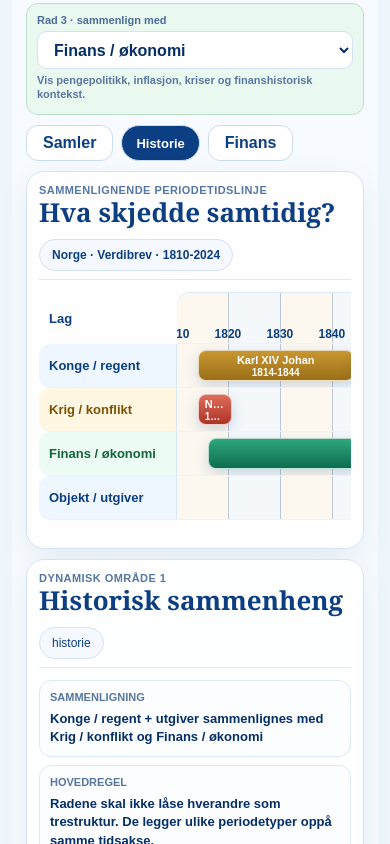
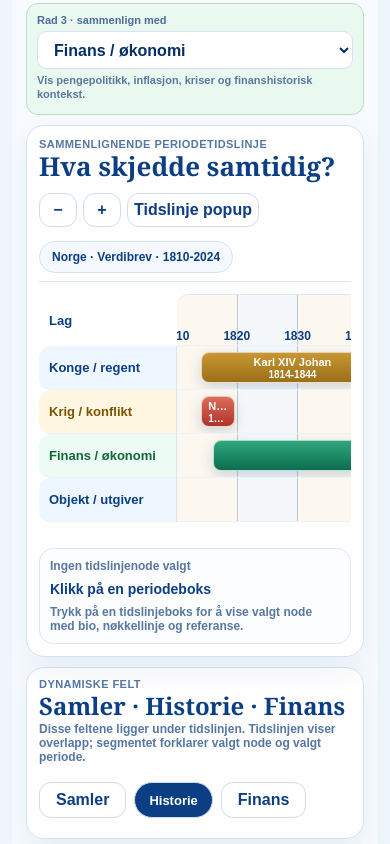
Before and after one commit to tsandvin/collectium-clean-next, a Next.js app: page /test/periodefilter in a window 390 px wide. Shown: the part 1300-2144 px from the top of the page. Built offline with nearby package versions, Linux system fonts and the light colour scheme.

Commit message:
Move period dynamic fields under segments

```diff
--- a/components/period-filter-test/CollectiumPeriodFilterTest.module.css
+++ b/components/period-filter-test/CollectiumPeriodFilterTest.module.css
@@ -464,3 +464,131 @@
     grid-template-columns: 1fr;
   }
 }
+
+.timelineTools {
+  display: inline-flex;
+  align-items: center;
+  gap: 6px;
+  flex-wrap: wrap;
+}
+
+.timelineTools button {
+  min-width: 38px;
+  min-height: 34px;
+  border: 1px solid #cbdcf0;
+  border-radius: 12px;
+  background: #ffffff;
+  color: #0b3e82;
+  font-size: 16px;
+  font-weight: 900;
+  cursor: pointer;
+}
+
+.timelineTools button[data-active="true"] {
+  background: #0b3e82;
+  color: #ffffff;
+}
+
+.timelineOverlay {
+  position: fixed;
+  inset: 12px;
+  z-index: 2000;
+  overflow: auto;
+  padding: 14px;
+  border: 1px solid #b9d4ef;
+  border-radius: 22px;
+  background: rgba(247, 251, 255, 0.98);
+  box-shadow: 0 24px 80px rgba(5, 31, 70, 0.28);
+}
+
+.timelineOverlay .timelineShell {
+  min-height: 58vh;
+}
+
+.timelineOnlyHint {
+  margin: -4px 0 10px;
+  padding: 9px 12px;
+  border: 1px solid #d7e5f4;
+  border-radius: 12px;
+  background: #f2f7fd;
+  color: #40618c;
+  font-size: 12px;
+  font-weight: 800;
+}
+
+.timelineClickInfo {
+  display: grid;
+  grid-template-columns: minmax(150px, 0.35fr) minmax(160px, 0.45fr) 1fr;
+  gap: 8px;
+  align-items: center;
+  margin-top: 10px;
+  padding: 10px;
+  border: 1px solid #dce8f4;
+  border-radius: 14px;
+  background: #fbfdff;
+}
+
+.timelineClickInfo span,
+.timelineClickInfo small {
+  color: #58779e;
+  font-size: 12px;
+  font-weight: 800;
+}
+
+.timelineClickInfo strong {
+  color: #0b3e82;
+  font-size: 14px;
+  font-weight: 900;
+}
+
+.segmentArea {
+  display: flex;
+  justify-content: space-between;
+  gap: 12px;
+  align-items: center;
+  margin: 10px 0;
+  padding: 10px 12px;
+  border: 1px solid #d5e2f1;
+  border-radius: 18px;
+  background: rgba(255, 255, 255, 0.88);
+  box-shadow: 0 10px 30px rgba(15, 58, 110, 0.07);
+}
+
+.segmentIntro h2 {
+  margin: 0;
+  font-family: Georgia, "Times New Roman", serif;
+  color: #0b3e82;
+  font-size: 24px;
+  line-height: 1;
+}
+
+.segmentIntro small {
+  display: block;
+  margin-top: 4px;
+  color: #5577a2;
+  font-size: 12px;
+  font-weight: 800;
+}
+
+.timelineHeader,
+.timelineRow {
+  grid-template-columns: 138px minmax(var(--timeline-width, 1300px), 1fr);
+}
+
+@media (max-width: 980px) {
+  .timelineClickInfo,
+  .segmentArea {
+    grid-template-columns: 1fr;
+    flex-direction: column;
+    align-items: flex-start;
+  }
+
+  .timelineTools {
+    width: 100%;
+  }
+
+  .timelineOverlay {
+    inset: 6px;
+    border-radius: 16px;
+  }
+}
--- a/components/period-filter-test/CollectiumPeriodFilterTest.tsx
+++ b/components/period-filter-test/CollectiumPeriodFilterTest.tsx
@@ -40,7 +40,7 @@
  * log_action: period_compare_timeline_test_view
  *
  * Versjon:
- * CT-FILE-PERIOD-UI86-0006 / CHANGE-2026-06-18-0004
+ * CT-FILE-PERIOD-UI86-0007 / CHANGE-2026-06-18-0005
  */
 
 import { useMemo, useState } from "react";
@@ -48,6 +48,7 @@ import styles from "./CollectiumPeriodFilterTest.module.css";
 
 type SegmentKey = "samler" | "historie" | "finans";
 type TimelineMode = "timeline" | "table";
+type TimelineZoom = 0 | 1 | 2;
 type LaneKey = "ruler" | "national" | "war" | "finance" | "person" | "object";
 
 type TimelineItem = {
@@ -478,6 +479,12 @@ function getLaneItems(items: TimelineItem[], lanes: LaneKey[], startYear: number
   return items.filter((item) => lanes.includes(item.lane) && item.start <= endYear && item.end >= startYear);
 }
 
+function timelineWidthForZoom(zoom: TimelineZoom) {
+  if (zoom === 0) return 980;
+  if (zoom === 2) return 1750;
+  return 1300;
+}
+
 function selectedText(item: TimelineItem | null, segment: SegmentKey) {
   if (!item) return "Trykk på en tidslinjeboks for å vise valgt node med bio, nøkkellinje og referanse.";
   if (segment === "samler") return item.collectorNote;
@@ -495,6 +502,8 @@ export default function CollectiumPeriodFilterTest() {
   const [axis3, setAxis3] = useState("finance_economy");
   const [segment, setSegment] = useState<SegmentKey>("historie");
   const [mode, setMode] = useState<TimelineMode>("timeline");
+  const [timelineZoom, setTimelineZoom] = useState<TimelineZoom>(1);
+  const [timelineOnly, setTimelineOnly] = useState(false);
   const [selectedItemId, setSelectedItemId] = useState<string | null>(null);
 
   const visibleLanes = useMemo(() => getVisibleLanes(axis1, axis2, axis3), [axis1, axis2, axis3]);
@@ -520,6 +529,15 @@ export default function CollectiumPeriodFilterTest() {
   }, [startYear, endYear]);
 
   const compareSummary = `${getAxis(axis1).label} sammenlignes med ${getAxis(axis2).label} og ${getAxis(axis3).label}`;
+  const timelineWidth = timelineWidthForZoom(timelineZoom);
+
+  function zoomOut() {
+    setTimelineZoom((current) => (current === 2 ? 1 : 0));
+  }
+
+  function zoomIn() {
+    setTimelineZoom((current) => (current === 0 ? 1 : 2));
+  }
 
   return (
     <main className={styles.page}>
@@ -584,23 +602,28 @@ export default function CollectiumPeriodFilterTest() {
         <AxisSelect title="Rad 3 · sammenlign med" value={axis3} onChange={setAxis3} />
       </section>
 
-      <section className={styles.segmentPanel}>
-        <button type="button" data-active={segment === "samler"} onClick={() => setSegment("samler")}>Samler</button>
-        <button type="button" data-active={segment === "historie"} onClick={() => setSegment("historie")}>Historie</button>
-        <button type="button" data-active={segment === "finans"} onClick={() => setSegment("finans")}>Finans</button>
-      </section>
-
-      <section className={styles.timelinePanel}>
+      <section className={timelineOnly ? styles.timelineOverlay : styles.timelinePanel}>
         <div className={styles.panelTitle}>
           <div>
             <p className={styles.eyebrow}>Sammenlignende periodetidslinje</p>
             <h2>Hva skjedde samtidig?</h2>
           </div>
+          <div className={styles.timelineTools} aria-label="Tidslinjeverktøy">
+            <button type="button" onClick={zoomOut} title="Minske tidslinjeperspektiv">−</button>
+            <button type="button" onClick={zoomIn} title="Forstørre tidslinjeperspektiv">+</button>
+            <button type="button" data-active={timelineOnly} onClick={() => setTimelineOnly((value) => !value)}>
+              {timelineOnly ? "Lukk popup" : "Tidslinje popup"}
+            </button>
+          </div>
           <strong>{country} · {objectType} · {startYear}-{endYear}</strong>
         </div>
 
+        {timelineOnly ? (
+          <div className={styles.timelineOnlyHint}>Tidslinjen ligger øverst som eget lag. Klikk på perioder for kort info; full Bio/Samler/Historie/Finans ligger under tidslinjen når popup lukkes.</div>
+        ) : null}
+
         {mode === "timeline" ? (
-          <div className={styles.timelineShell}>
+          <div className={styles.timelineShell} style={{ ["--timeline-width" as string]: `${timelineWidth}px` }}>
             <div className={styles.timelineHeader}>
               <div className={styles.laneHeader}>Lag</div>
               <div className={styles.scale}>
@@ -685,8 +708,30 @@ export default function CollectiumPeriodFilterTest() {
             </table>
           </div>
         )}
+
+        <div className={styles.timelineClickInfo}>
+          <span>{selectedItem ? LANE_LABELS[selectedItem.lane] : "Ingen tidslinjenode valgt"}</span>
+          <strong>{selectedItem?.label || "Klikk på en periodeboks"}</strong>
+          <small>{selectedText(selectedItem, segment)}</small>
+        </div>
       </section>
 
+      {!timelineOnly ? (
+        <section className={styles.segmentArea}>
+          <div className={styles.segmentIntro}>
+            <p className={styles.eyebrow}>Dynamiske felt</p>
+            <h2>Samler · Historie · Finans</h2>
+            <small>Disse feltene ligger under tidslinjen. Tidslinjen viser overlapp; segmentet forklarer valgt node og valgt periode.</small>
+          </div>
+          <div className={styles.segmentPanel}>
+            <button type="button" data-active={segment === "samler"} onClick={() => setSegment("samler")}>Samler</button>
+            <button type="button" data-active={segment === "historie"} onClick={() => setSegment("historie")}>Historie</button>
+            <button type="button" data-active={segment === "finans"} onClick={() => setSegment("finans")}>Finans</button>
+          </div>
+        </section>
+      ) : null}
+
+      {!timelineOnly ? (
       <section className={styles.detailGrid}>
         <article className={styles.infoPanel}>
           <div className={styles.panelTitle}>
@@ -701,6 +746,8 @@ export default function CollectiumPeriodFilterTest() {
             <InfoCell title="Hovedregel" value="Radene skal ikke låse hverandre som trestruktur. De legger ulike periodetyper oppå samme tidsakse." />
             <InfoCell title="Overlapp" value="Konge kan være utgiver/regent samtidig som krig, finanskrise, signatur og objektperiode skjer." />
             <InfoCell title="DB-mål" value="Senere bør dette komme fra en resolved timeline-view med relation_type, start_year, end_year, lane og relation_href." />
+            <InfoCell title="Periodefelt" value={`${startYear}-${endYear}: dynamisk periodefelt skal vise valgt tidsrom, overlappende lag og relevante relasjoner.`} />
+            <InfoCell title="Valgte lag" value={visibleLanes.map((lane) => LANE_LABELS[lane]).join(" · ")} />
           </div>
         </article>
 
@@ -723,6 +770,7 @@ export default function CollectiumPeriodFilterTest() {
           </div>
         </article>
       </section>
+      ) : null}
     </main>
   );
 }
```
Also changed, not shown: 1 other file (tests, documents, lock files or other folders).
